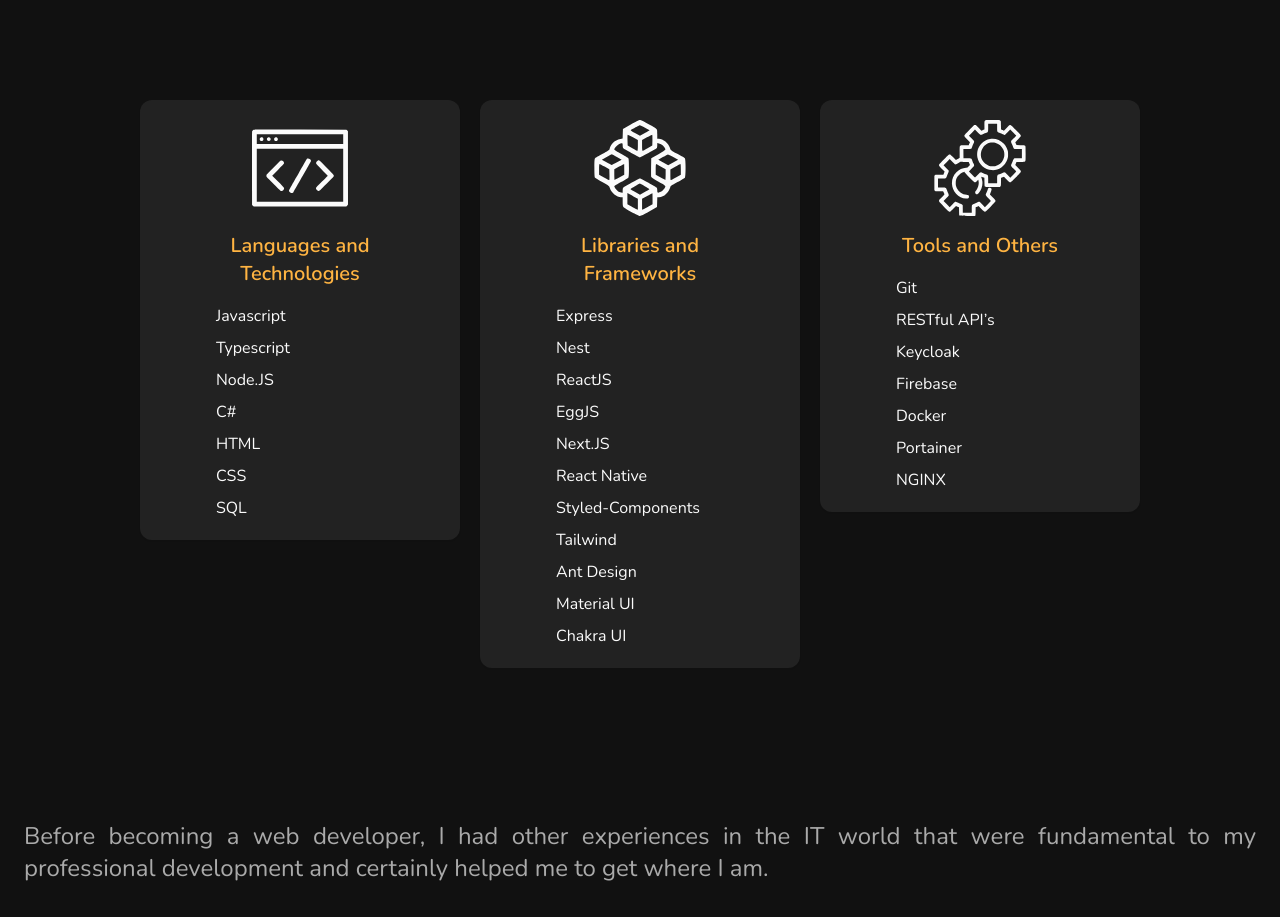
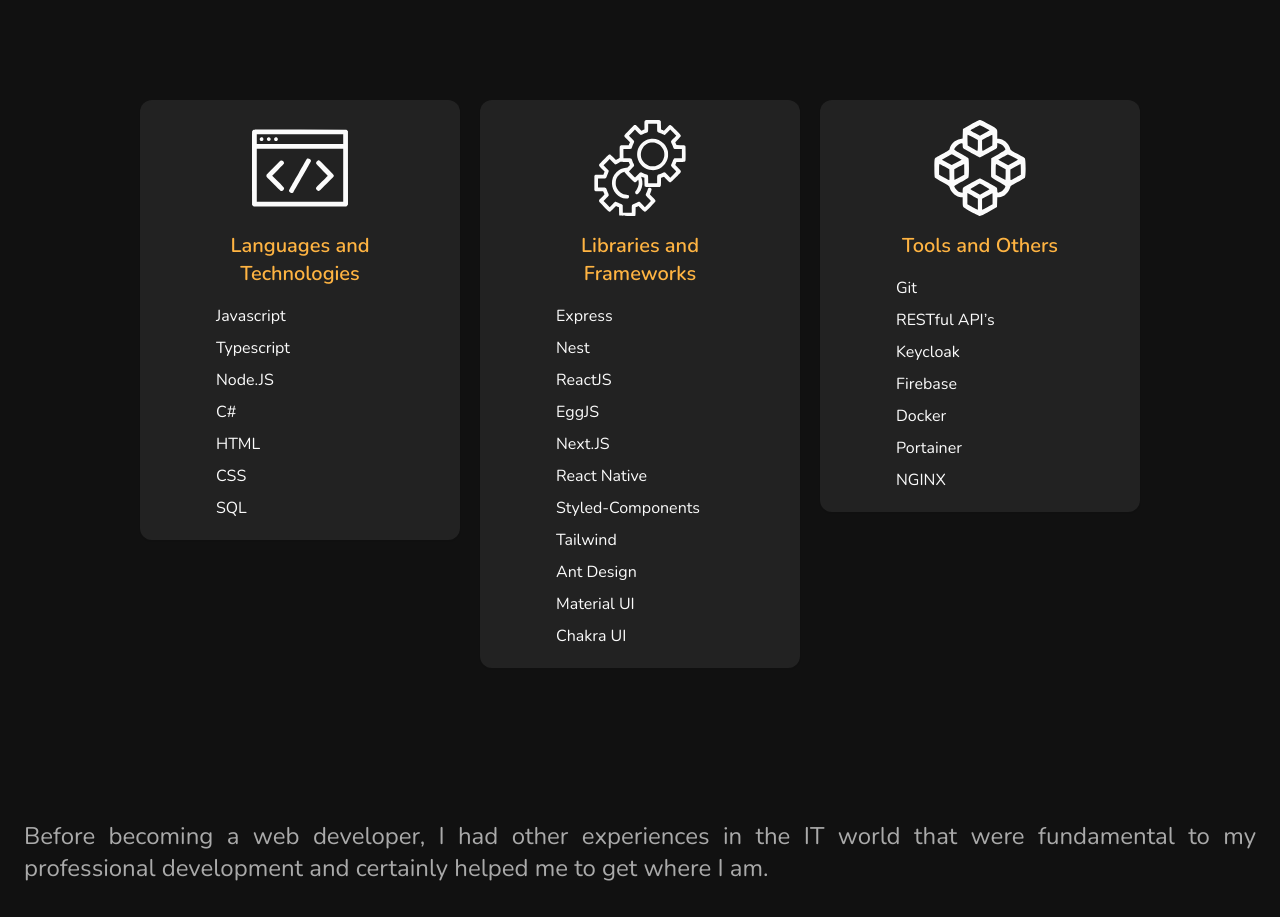
Before and after one commit to passosleo/leopassos-website, a React (Vite) app: page / in a window 1280 px wide. Shown: the part 1460-2377 px from the top of the page. Built offline with nearby package versions, Linux system fonts and the light colour scheme.

Commit message:
fix: lint

```diff
--- a/src/pages/Skills/index.tsx
+++ b/src/pages/Skills/index.tsx
@@ -1,19 +1,30 @@
-import code_icon from '/code_icon.svg';
-import tool_icon from '/tool_icon.svg';
-import framework_icon from '/framework_icon.svg';
+import CodeIcon from '/code_icon.svg';
+import ToolIcon from '/tool_icon.svg';
+import FrameworkIcon from '/framework_icon.svg';
 import { SkillCard } from './components/SkillCard';
 import { CustomSection } from '../../components/CustomSection';
 
 export function Skills() {
   return (
-    <CustomSection id="skills" className="flex-row flex-wrap justify-center items-start gap-5">
+    <CustomSection
+      id="skills"
+      className="flex-row flex-wrap justify-center items-start gap-5"
+    >
       <SkillCard
-        logo={code_icon}
+        logo={CodeIcon}
         title="Languages and Technologies"
-        list={['Javascript', 'Typescript', 'Node.JS', 'C#', 'HTML', 'CSS', 'SQL']}
+        list={[
+          'Javascript',
+          'Typescript',
+          'Node.JS',
+          'C#',
+          'HTML',
+          'CSS',
+          'SQL',
+        ]}
       />
       <SkillCard
-        logo={framework_icon}
+        logo={ToolIcon}
         title="Libraries and Frameworks"
         list={[
           'Express',
@@ -30,9 +41,17 @@
         ]}
       />
       <SkillCard
-        logo={tool_icon}
+        logo={FrameworkIcon}
         title="Tools and Others"
-        list={['Git', 'RESTful API’s', 'Keycloak', 'Firebase', 'Docker', 'Portainer', 'NGINX']}
+        list={[
+          'Git',
+          'RESTful API’s',
+          'Keycloak',
+          'Firebase',
+          'Docker',
+          'Portainer',
+          'NGINX',
+        ]}
       />
     </CustomSection>
   );
--- a/src/pages/experience/index.tsx
+++ b/src/pages/experience/index.tsx
@@ -6,8 +6,9 @@
   return (
     <CustomSection id="experience" className="gap-20 justify-center">
       <CustomText className="text-2xl text-justify text-grey-light">
-        Before becoming a web developer, I had other experiences in the IT world that were fundamental to my
-        professional development and certainly helped me to get where I am.
+        Before becoming a web developer, I had other experiences in the IT world
+        that were fundamental to my professional development and certainly
+        helped me to get where I am.
       </CustomText>
       <Timeline
         data={[
--- a/src/pages/index.tsx
+++ b/src/pages/index.tsx
@@ -13,8 +13,9 @@
       <Skills />
       <CustomSection id="contact">
         <CustomText className="text-2xl text-justify text-grey-light">
-          Before becoming a web developer, I had other experiences in the IT world that were fundamental to my
-          professional development and certainly helped me to get where I am.
+          Before becoming a web developer, I had other experiences in the IT
+          world that were fundamental to my professional development and
+          certainly helped me to get where I am.
         </CustomText>
       </CustomSection>
     </Layout>
```
Also changed, not shown: src/components/CustomLink/index.tsx (+6 -1 lines), src/layout/header/components/NavBar/hooks/useNavBar.ts (+6 -2 lines), src/pages/Skills/components/SkillCard/index.tsx (+7 -2 lines), src/pages/about/index.tsx (+16 -7 lines), 2 other files (tests, documents, lock files or other folders).
